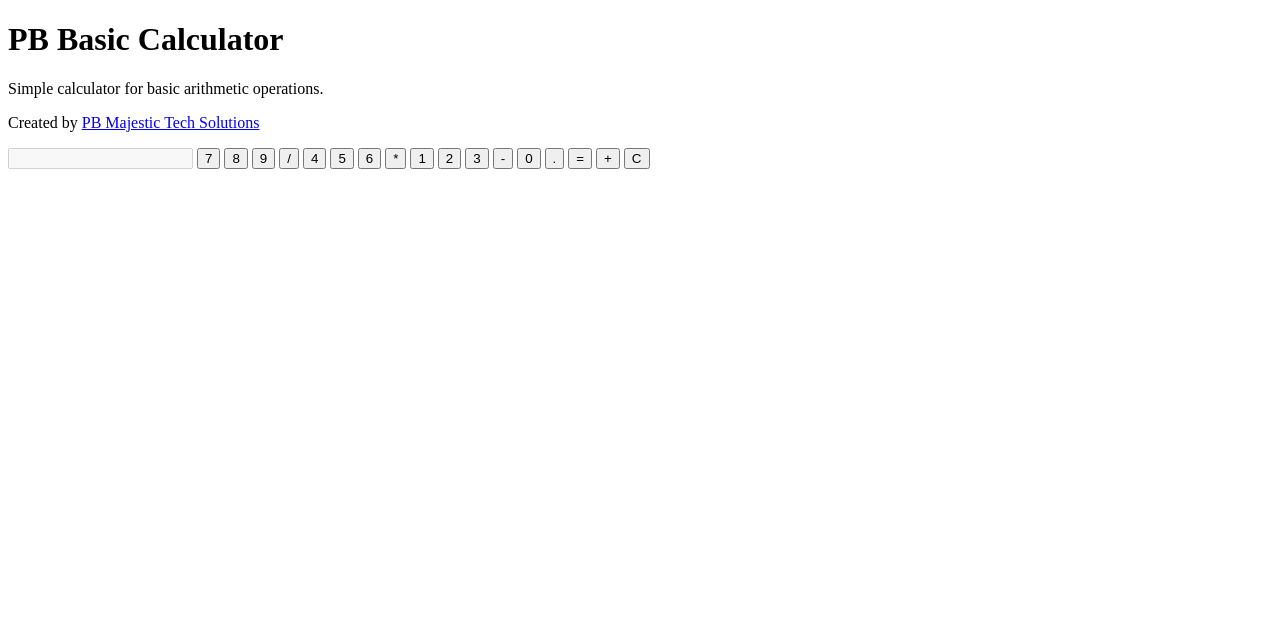
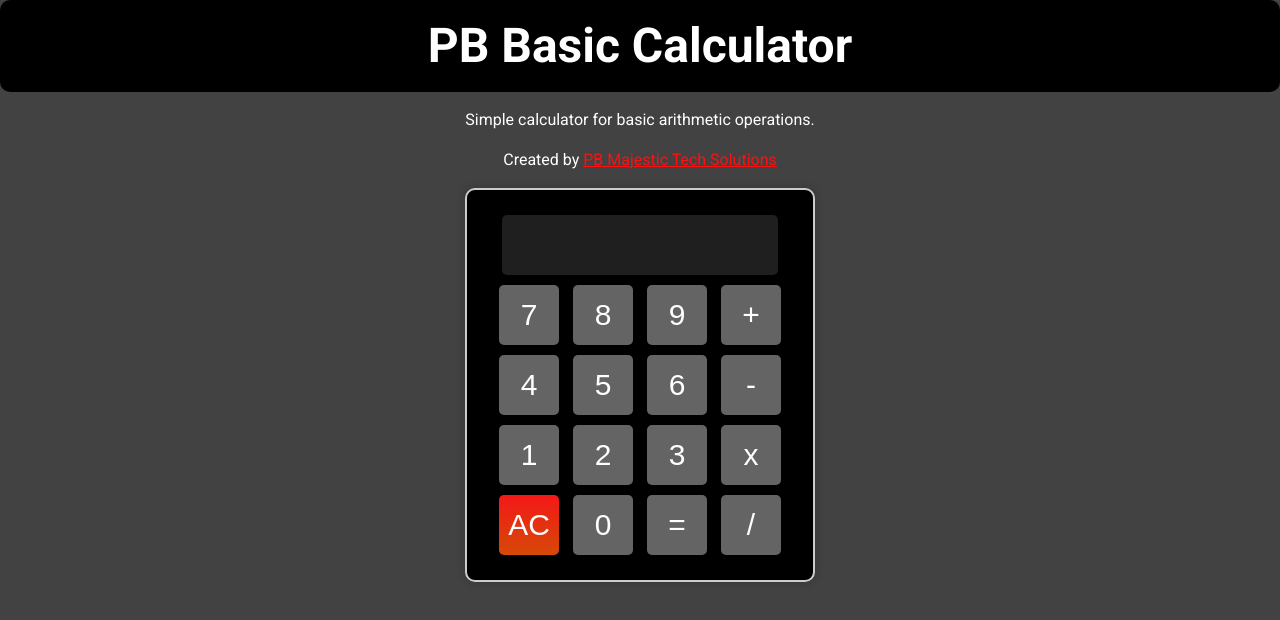
Before and after one commit to Benohene/Simple-Calculator, a plain HTML site: page index.html in a window 1280 px wide. Drawn offline with Linux system fonts and the light colour scheme.

Commit message:
Added styles and adjusted html content

```diff
--- a/assets/css/styles.css
+++ b/assets/css/styles.css
@@ -0,0 +1,90 @@
+@import url("https://fonts.googleapis.com/css2?family=Roboto:wght@400;500;700;900&display=swap");
+
+* {
+  margin: 0;
+  padding: 0;
+  box-sizing: border-box;
+}
+
+body {
+  font-family: "Roboto", sans-serif;
+  font-size: 1rem;
+  line-height: 1.5;
+  color: #ffffff;
+  background-color: #424242;
+}
+
+h1 {
+  font-size: 3rem;
+  margin-bottom: 1rem;
+  /* center text */
+    text-align: center;
+    color: #ffffff;
+    background-color: #000;
+    padding: 10px;
+    border-radius: 10px;
+}
+
+p {
+  margin-bottom: 1rem;
+  color: #ffffff;
+  text-align: center;
+}
+
+p a {
+  color: #ff1010;
+  text-decoration: underline;
+}
+
+.calculator {
+    max-width: 350px;
+    margin: 0 auto;
+    background-color: #000000;
+    border: 2px solid #ccc;
+    border-radius: 10px;
+    box-shadow: 0 0 10px rgba(0, 0, 0, 0.2);
+    padding: 20px;
+    text-align: center;
+}
+
+input[type="text"], input[type="button"] {
+    width: 60px;
+    height: 60px;
+    font-size: 30px;
+    margin: 5px;
+}
+
+input[type="text"] {
+    width: 90%;
+    padding: 10px;
+    font-size: 32px;
+    text-align: right;
+    border: none;
+    background-color: #1f1f1f;
+    border-radius: 5px;
+    box-shadow: 0 0 5px rgba(0, 0, 0, 0.1);
+}
+
+input[type="button"] {
+    background-color: #646464;
+    color: #ffffff;
+    border: none;
+    border-radius: 5px;
+    cursor: pointer;
+}
+
+input[type="button"]:hover {
+    background-color: #2e2e2e;
+}
+
+input[type="button"][value="AC"] {
+    background: linear-gradient(to bottom, #f31818, #d64908);
+    color: #fff;
+    border: none;
+    border-radius: 5px;
+    cursor: pointer;
+}
+
+input[type="button"][value="AC"]:hover{
+    background: linear-gradient(to bottom, #580606, #8d3004);
+}
--- a/index.html
+++ b/index.html
@@ -21,22 +21,20 @@
         <input type="button" value="7">
         <input type="button" value="8">
         <input type="button" value="9">
-        <input type="button" value="/" id="divide">
+        <input type="button" value="+" id="add">
         <input type="button" value="4">
         <input type="button" value="5">
         <input type="button" value="6">
-        <input type="button" value="*" id="multiply">
+        <input type="button" value="-" id="subtract">
         <input type="button" value="1">
         <input type="button" value="2">
         <input type="button" value="3">
-        <input type="button" value="-" id="subtract">
+        <input type="button" value="x" id="multiply">
+        <input type="button" value="AC" id="clear">
         <input type="button" value="0">
-        <input type="button" value=".">
-        <input type="button" value="=">
-        <input type="button" value="+" id="addition">
-        <input type="button" value="C" id="clear">
+        <input type="button" value="=" id="calculate">
+        <input type="button" value="/" id="divide">
     </div>
-
     <script src="assets/js/script.js"></script>
 </body>
 </html>
```
